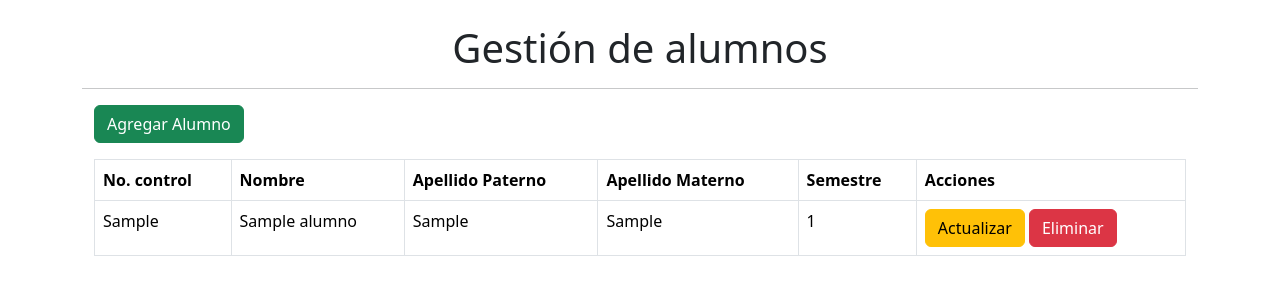
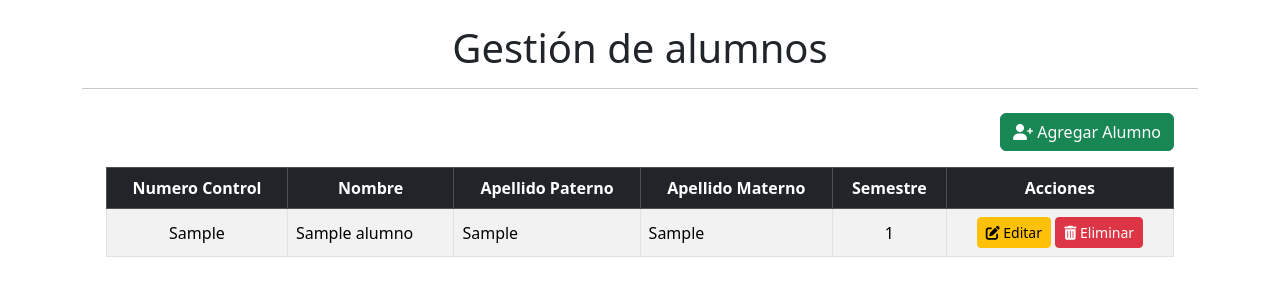
Before and after one commit to Paoloruizq5/venv, a Flask app: page / in a window 1280 px wide. Shown: the top 300 px of the page. Run offline with Flask 3, Linux system fonts and the light colour scheme; tables that the repository leaves empty hold one stand-in row (values such as "Sample post").

Commit message:
actualizar

```diff
--- a/templates/base.html
+++ b/templates/base.html
@@ -4,6 +4,7 @@
     <meta charset="UTF-8">
     <meta name="viewport" content="width=device-width, initial-scale=1.0">
     <link rel="stylesheet" href="https://cdn.jsdelivr.net/npm/bootstrap@5.3.0-alpha1/dist/css/bootstrap.min.css">
+    <link rel="stylesheet" href="https://cdnjs.cloudflare.com/ajax/libs/font-awesome/6.0.0/css/all.min.css">
     <title>{% block title %}{% endblock %}</title>
 </head>
 <body>
--- a/templates/index.html
+++ b/templates/index.html
@@ -1,37 +1,47 @@
 {% extends 'base.html' %}
-{% block title %}Lista de alumnos{% endblock %}
+{% block title %}Lista de Alumnos{% endblock %}
 
 {% block content %}
+<div class="container mt-4">
 
-<a href="{{ url_for('create_alumno') }}" class="btn btn-success mb-3">Agregar Alumno </a>
-<br>
-<table class="table table-bordered">
-    <thead>
+    <div class="d-flex justify-content-end mb-3">
+        <a href="{{ url_for('create_alumno') }}" class="btn btn-success">
+            <i class="fas fa-user-plus"></i> Agregar Alumno
+        </a>
+    </div>
+
+    <div class="table-responsive">
+        <table class="table table-striped table-hover table-bordered align-middle">
+            <thead class="table-dark text-center">
                 <tr>
-            <th>No. control</th>
+                    <th>Numero Control</th>
                     <th>Nombre</th>
                     <th>Apellido Paterno</th>
                     <th>Apellido Materno</th>
                     <th>Semestre</th>
                     <th>Acciones</th>
-
                 </tr>
             </thead>
             <tbody>
                 {% for alumno in alumnos %}
                 <tr>
-            <td>{{ alumno.no_control }}</td>
+                    <td class="text-center">{{ alumno.no_control }}</td>
                     <td>{{ alumno.nombre }}</td>
                     <td>{{ alumno.ap_paterno }}</td>
                     <td>{{ alumno.ap_materno }}</td>
-            <td>{{ alumno.semestre }}</td>
-            <td>
-                <a href="{{url_for('update_alumno' , no_control = alumno.no_control )}}" class="btn btn-warning">Actualizar</a>
-                <a href="{{url_for('delete_alumno' , no_control = alumno.no_control )}}" class="btn btn-danger">Eliminar </a>
+                    <td class="text-center">{{ alumno.semestre }}</td>
+                    <td class="text-center">
+                        <a href="{{ url_for('update_alumno', no_control=alumno.no_control) }}" class="btn btn-warning btn-sm">
+                            <i class="fas fa-edit"></i> Editar
+                        </a>
+                        <a href="{{ url_for('delete_alumno', no_control=alumno.no_control) }}" class="btn btn-danger btn-sm">
+                            <i class="fas fa-trash-alt"></i> Eliminar
+                        </a>
                     </td>
                 </tr>
                 {% endfor %}
             </tbody>
         </table>
-
+    </div>
+</div>
 {% endblock %}
```
Also changed, not shown: templates/create_alumno.html (+9 -12 lines), templates/update_alumno.html (+20 -8 lines). Lines whose indentation alone changed are shown as unchanged.
